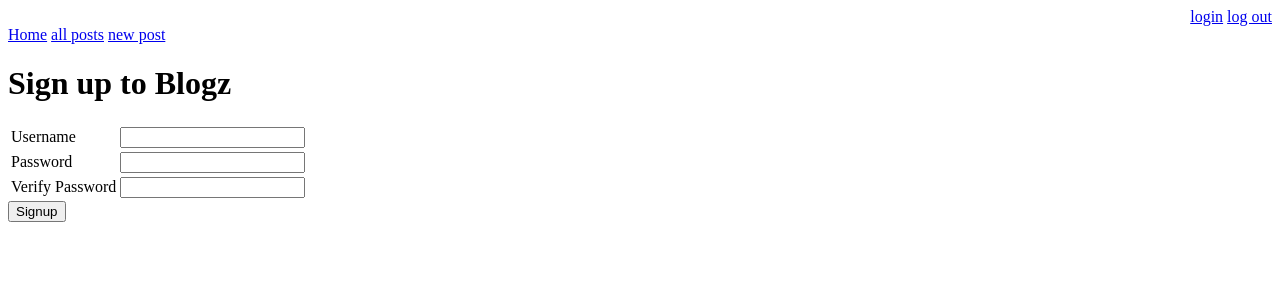
After one commit to sangeetharani82/blogz, a Flask app: page /signup in a window 1280 px wide. The commit adds this page. Shown: the top 300 px of the page. Run offline with Flask 2, Linux system fonts and the light colour scheme.

Commit message:
created html files for login, signup and validated those inputs

```diff
--- a/main.py
+++ b/main.py
@@ -1,20 +1,34 @@
-from flask import Flask, request, redirect, render_template
+from flask import Flask, request, redirect, render_template, session, flash
 from flask_sqlalchemy import SQLAlchemy
 
 app = Flask(__name__)
 app.config['DEBUG'] = True
-app.config['SQLALCHEMY_DATABASE_URI'] = 'mysql+pymysql://build-a-blog:Amba26aug1956!@localhost:8889/build-a-blog'
+app.config['SQLALCHEMY_DATABASE_URI'] = 'mysql+pymysql://blogz:Amba26aug1956!@localhost:8889/blogz'
 app.config['SQLALCHEMY_ECHO'] = True
 db = SQLAlchemy(app)
+app.secret_key = 'y337kGcys&zP3B'
 
 class Post(db.Model):
     id = db.Column(db.Integer, primary_key=True)
     title = db.Column(db.String(120))
     body = db.Column(db.String(120))
+    owner_id = db.Column(db.Integer, db.ForeignKey('user.id'))
 
-    def __init__(self, title, body):
+    def __init__(self, title, body, owner):
         self.title = title
         self.body = body
+        self.owner = owner
+
+class User(db.Model):
+    id = db.Column(db.Integer, primary_key=True)
+    username = db.Column(db.String(120), unique=True)
+    password = db.Column(db.String(120))
+    posts = db.relationship('Post', backref='owner')
+
+    def __init__(self, username, password):
+        self.username = username
+        self.password = password
+
 
 @app.route('/newpost')
 def display_newpost_form():
@@ -24,16 +38,16 @@ def display_newpost_form():
 def validate_blog():
     blog_title = request.form['blog_title']
     blog_body = request.form['blog_body']
-
+    owner = User.query.filter_by(username=session['username']).first()
     if request.method == 'POST':
         blog_title = request.form['blog_title']
         blog_body = request.form['blog_body']
-        posts = Post(blog_title, blog_body)
+        posts = Post(blog_title, blog_body, owner)
         db.session.add(posts)
         db.session.commit()
 
-    blog_titles = Post.query.all()
-    blog_bodyz = Post.query.all()
+    blog_titles = Post.query.filter_by(owner=owner).all()
+    blog_bodyz = Post.query.filter_by(owner=owner).all()
 
     title_error = ''
     body_error = ''
@@ -62,15 +76,101 @@ def main_blog():
         return render_template('single_blog.html', blog_title=blog_title, blog_body=blog_body)
 
     if not request.args.get('id'):
+        #owner = User.query.filter_by(username=session['username']).first()
+        #blog_titles = Post.query.filter_by(owner=owner).all()
+        #blog_bodyz = Post.query.filter_by(owner=owner).all()
         blog_titles = Post.query.all()
         blog_bodyz = Post.query.all()
+
         return render_template('blog.html', blog_titles=blog_titles, page_title='Blogz',
             blog_bodyz=blog_bodyz)
 
+@app.before_request
+def require_login():
+    allowed_routes = ['login', 'signup']
+    if request.endpoint not in allowed_routes and 'username' not in session:
+        return redirect('/login')
+
+@app.route('/login', methods=['POST', 'GET'])
+def login():
+    if request.method == 'POST':
+        username = request.form['username']
+        password = request.form['password']
+        if username == '' or password == '':
+            flash('Invalid username', 'error')
+            return redirect('/login')
+        user = User.query.filter_by(username=username).first()
+        if user and user.password == password:
+            session['username'] = username
+            flash("Logged in", 'information')
+            flash('Welcome back ' + username + '!', 'information')
+            print(session)
+            return redirect('/newpost')
+        elif user and user.password != password:
+            flash('Password is incorrect', 'error')
+            return redirect('/login')
+        elif not user:
+            flash('Username does not exist', 'error')
+            return redirect('/login')
+
+    return render_template('login.html')
+
+@app.route('/signup', methods=['POST', 'GET'])
+def signup():
+    if request.method == 'POST':
+        username = request.form['username']
+        password = request.form['password']
+        verify = request.form['verify']
+        if username == '' or password == '' or verify == '':
+            flash('One or more fields are invalid', 'error')
+            return redirect('/signup')
+        if len(username) < 3:
+            flash('Invalid username', 'error')
+            return redirect('/signup')
+        if len(password) < 3 or len(verify) < 3:
+            flash('Invalid password', 'error')
+            return redirect('/signup')
+        else:
+            if password != verify:
+                flash("Password don't match", 'error')
+                return redirect('/signup')
+
+        existing_user = User.query.filter_by(username=username).first()
+        if not existing_user:
+            new_user = User(username, password)
+            db.session.add(new_user)
+            db.session.commit()
+            session['username'] = username
+            flash('Welcome to your blog ' + username + '!', 'information')
+            return redirect('/newpost')
+        else:
+            flash('Username already exists', 'error')
+            return redirect('/signup')
+
+
+    #if not name_error and not pswd_error and not v_pswd_error:
+     #   return '<h1>Welcome' + username +'!</h1>'
+#redirect /newpost
+#any empty field,"one or more fields are invalid"
+#(new)username already exists
+#password dont match
+#name and pswd < 3, invalid name or pswd
+    return render_template('signup.html')
+
+@app.route('/logout')
+def logout():
+    del session['username']
+    return redirect('/blog')
+
+
 @app.route("/")
 def index():
+    #owner = User.query.filter_by(username=session['username']).first()
+    #blog_titles = Post.query.filter_by(owner=owner).all()
+    #blog_bodyz = Post.query.filter_by(owner=owner).all()
     blog_titles = Post.query.all()
     blog_bodyz = Post.query.all()
+
     return render_template('blog.html', blog_titles=blog_titles, page_title='Blogz',
         blog_bodyz=blog_bodyz)
 
--- a/templates/base.html
+++ b/templates/base.html
@@ -2,12 +2,35 @@
 <html>
     <head>
         <title>{{page_title}}</title>
+        <style>
+            .error {
+                color: red;
+            }
+            .information {
+                color: blue;
+            }
+        </style>
     </head>
     <body>
+        <div style="text-align: right ">
+            <a href='/login'>login</a>
+            <a href='/logout'>log out</a>
+        </div>
         <nav>
-            <a href="/blog">Main blog page</a>
-            <a href="/newpost">Add a Blog Entry</a>
+            <!blog users>
+            <a href="/blog-users">Home</a>
+            <!Main blog page>
+            <a href="/blog">all posts</a>
+            <!Add a Blog Entry>
+            <a href="/newpost">new post</a>
         </nav>
+        {% with messages = get_flashed_messages(with_categories=True) %}
+            <ul>
+            {% for category,message in messages %}
+                <li class="{{category}}">{{message}}</li>
+            {% endfor %}
+            </ul>
+        {% endwith %}
 
         {% block content %}
 
--- a/templates/blog.html
+++ b/templates/blog.html
@@ -1,7 +1,7 @@
 {% extends "base.html" %}
 
 {% block content %}
-<h1 style="text-align: center">Build a blog</h1>
+<h1 style="text-align: center">blog posts</h1>
 {% for idx in range(blog_bodyz|length) %}
     <h4 style="color:blue; font-style:italic"><a href="/blog?id={{blog_titles[idx].id}}">{{blog_titles[idx].title}}</a></h4>
     <p style="color:rgb(2, 26, 18); font-style: oblique">{{blog_bodyz[idx].body}}</p>
--- /dev/null
+++ b/templates/signup.html
@@ -0,0 +1,31 @@
+{% extends "base.html" %}
+
+{% block content %}
+<h1>Sign up to Blogz</h1>
+<form action="/signup" method="POST">
+<table>
+    <tr>
+        <td><label for="username">Username</label></td>
+        <td>
+            <input name="username" type="username" value="{{ username }}">
+        </td><span class="error">{{name_error}}</span>
+    </tr>
+    <tr>
+        <td><label for="password">Password</label></td>
+        <td>
+            <input name="password" type="password"/>
+        </td><span class="error">{{pswd_error}}</span>
+    </tr>
+    <tr>
+        <td><label for="verify">Verify Password</label></td>
+        <td>
+            <input name="verify" type="password">
+        </td><span class="error">{{v_pswd_error}}</span>
+    </tr>
+</table>
+<input type="submit" value="Signup"/>
+</form>
+
+
+
+{% endblock %}
```
Also changed, not shown: templates/login.html (added, +25 -0 lines), templates/index.html (added), templates/singleUser.html (added).
